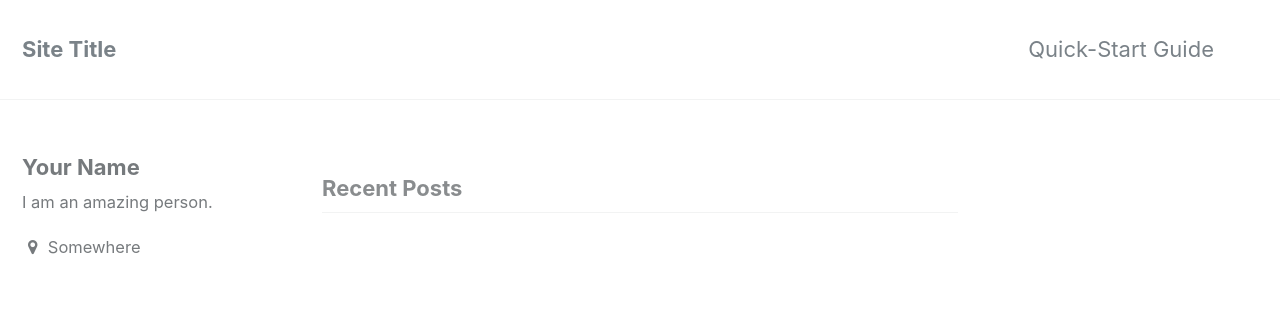
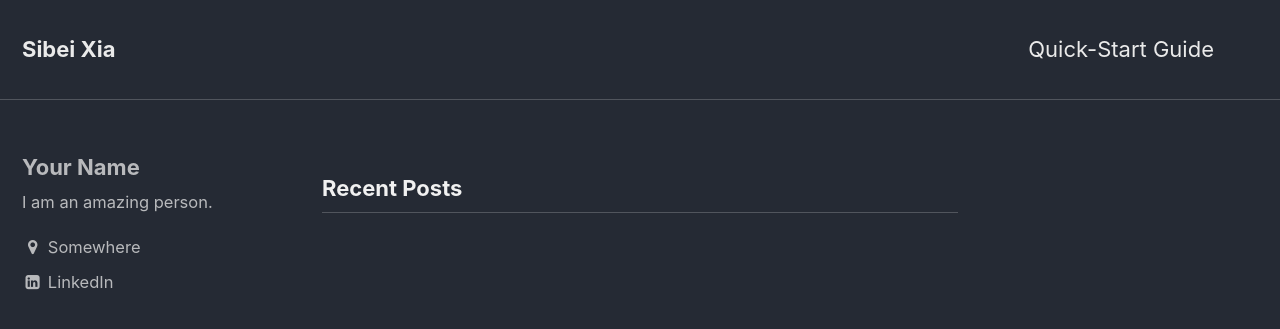
Before and after one commit to sxia2/sxia2.github.io, a Jekyll site: the page built from index.html, in a window 1280 px wide and 900 px high. Shown: the top 329 px of the window. Built offline with Jekyll 4.4.1, drawn with Linux system fonts in a browser that asks for light colours; the list of posts is cut into pages by our own code; some of the changed text lies outside the part shown.

Commit message:
change
change

```diff
--- a/_config.yml
+++ b/_config.yml
@@ -5,14 +5,15 @@
 # For technical reasons, this file is *NOT* reloaded automatically when you use
 # `jekyll serve`. If you change this file, please restart the server process.
 
-minimal_mistakes_skin    : "default" # "air", "aqua", "contrast", "dark", "dirt", "neon", "mint", "plum", "sunrise"
+# minimal_mistakes_skin    : "default" # "air", "aqua", "contrast", "dark", "dirt", "neon", "mint", "plum", "sunrise"
+minimal_mistakes_skin    : "dark"
 
 # Site Settings
 locale                   : "en"
-title                    : "Site Title"
+title                    : "Sibei Xia"
 title_separator          : "-"
-name                     : "Your Name"
-description              : "An amazing website."
+name                     : # "Your Name"
+description              : "Sibei Xia's webpage."
 url                      : # the base hostname & protocol for your site e.g. "https://mmistakes.github.io"
 baseurl                  : # the subpath of your site, e.g. "/blog"
 repository               : # GitHub username/repo-name e.g. "mmistakes/minimal-mistakes"
@@ -101,7 +102,8 @@ author:
   keybase          :
   instagram        :
   lastfm           :
-  linkedin         : # "john-doe-12345678" (the last part of your profile url, e.g. https://www.linkedin.com/in/john-doe-12345678)
+  linkedin         : "https://www.linkedin.com/in/sibei-xia/"
+  # "john-doe-12345678" (the last part of your profile url, e.g. https://www.linkedin.com/in/john-doe-12345678)
   pinterest        :
   soundcloud       :
   stackoverflow    : # "123456/username" (the last part of your profile url, e.g. https://stackoverflow.com/users/123456/username)
```
